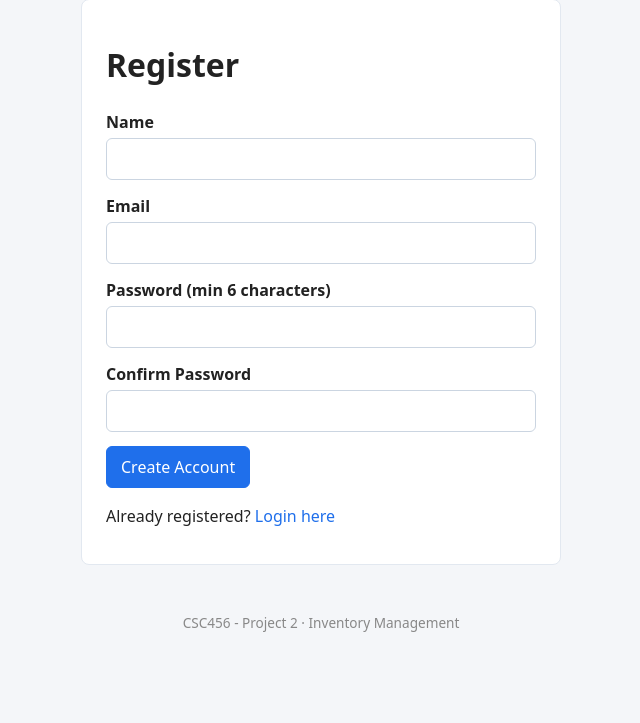
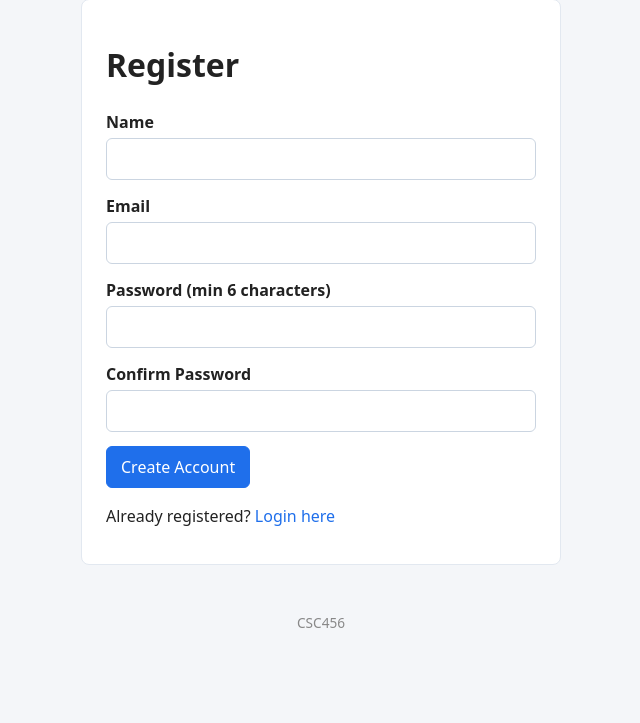
Before and after one commit to MMykka/CSC456_PROJECT2, a Node server app: page /register in a window 1280 px wide. Shown: the part 77-800 px from the top of the page, without its empty margins (319-959 px from the left). Run offline with Node 20, Linux system fonts and the light colour scheme; some libraries are stand-ins or nearby versions.

Commit message:
Update footer

```diff
--- a/views/partials/footer.ejs
+++ b/views/partials/footer.ejs
@@ -1,4 +1,4 @@
   </main>
-  <footer class="footer">CSC456 - Project 2 &middot; Inventory Management</footer>
+  <footer class="footer">CSC456</footer>
 </body>
 </html>
```
